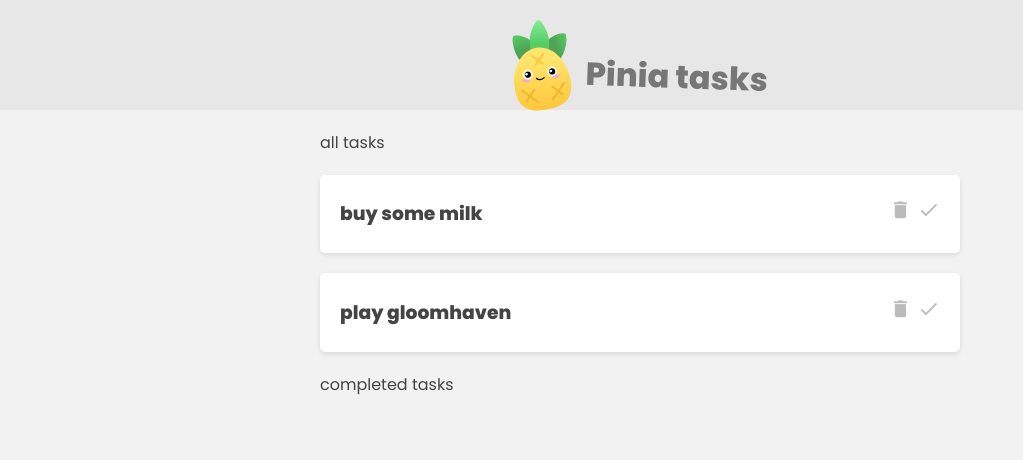
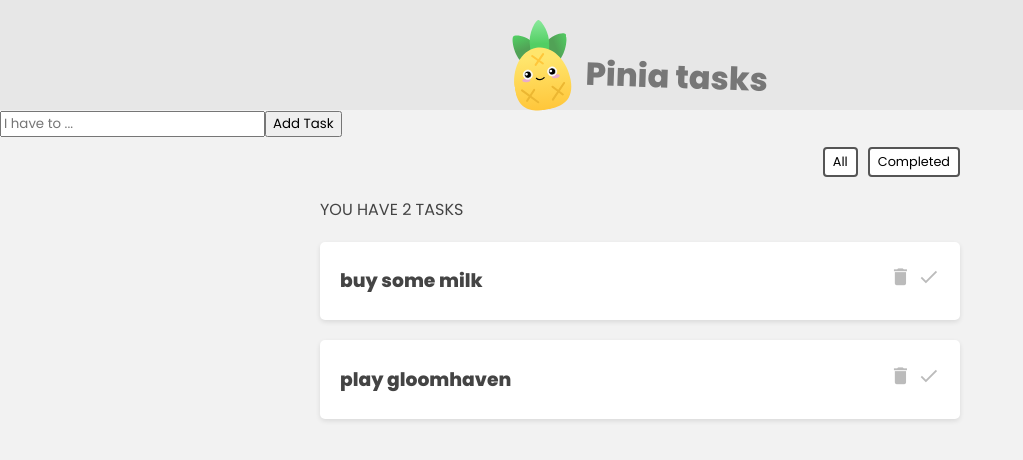
Before and after one commit to NorelhoudaB/PINIA, a Vue app in the folder pinia-tutu/: page / in a window 1280 px wide. Shown: the top 460 px of the page, without its empty margins (0-1023 px from the left). Built offline with nearby package versions, Linux system fonts and the light colour scheme.

Commit message:
Actions((6))

```diff
--- a/pinia-tutu/src/App.vue
+++ b/pinia-tutu/src/App.vue
@@ -1,21 +1,33 @@
 <template>
   <main>
-
+    <!-- Header -->
     <header>
       <img src="./assets/Pinialogo.svg" class="logo" alt="Pinia logo">
       <h1>Pinia tasks </h1>
     </header>
+<!-- Task form -->
+<div class="new-task-form">
 
+  <TaskForm />
+</div>
 
-<div class="task-list">
-<p>all tasks</p>
+<!-- Filter buttons -->
+<nav class="filter">
+
+    <button @click="filter = 'all'" >All</button>
+    <button @click="filter = 'completed'">Completed</button>
+
+</nav>
+<!-- Task list -->
+<div class="task-list" v-if="filter === 'all'">
+<p>YOU HAVE {{ TaskStore.totalcount }} TASKS</p>
     <div v-for="task in TaskStore.tasks" :key="task.id" class="task-item">
       <TaskDetails :task="task" />
     </div>
 
 </div>
-<div class="task-list">
-<p>completed tasks</p>
+<div class="task-list" v-if="filter === 'completed'">
+<p>YOU HAVE {{ TaskStore.completedcount }} TASK DONE </p>
     <div v-for="task in TaskStore.completed" :key="task.id" class="task-item">
       <TaskDetails :task="task" />
     </div>
@@ -27,18 +39,21 @@
 
 <script>
 import TaskDetails from '@/components/TaskDetails.vue'
-
+import {ref }from 'vue';
 import { useTaskStore } from '@/stores/TaskStore'
+import TaskForm from './components/TaskForm.vue';
 export default {
 components: {
-    TaskDetails
+    TaskDetails,
+    TaskForm
 },
 setup(){
 
   const TaskStore = useTaskStore()
-
+  const filter = ref('all')
   return {
-    TaskStore
+    TaskStore,
+    filter
   }
 }
 }
--- a/pinia-tutu/src/assets/main.css
+++ b/pinia-tutu/src/assets/main.css
@@ -58,3 +58,19 @@ display:inline-block
   cursor: pointer;
 
 }
+.filter  {
+width: 640px;
+margin: 10px auto;
+text-align: right;
+}
+.filter button {
+  display:inline-block;
+  margin-left: 10px;
+  background: #fff;
+  border: 2px solid #555;
+  border-radius:4px;
+  padding: 4px 8px;
+  cursor:pointer;
+  font-size:0.8em;
+
+}
--- /dev/null
+++ b/pinia-tutu/src/components/TaskForm.vue
@@ -0,0 +1,33 @@
+<template>
+  <form @submit.prevent="handleSubmit">
+<input v-model="newTask" type="text" placeholder="I have to ..." required>
+<button type="submit">Add Task</button>
+
+  </form>
+</template>
+
+<script>
+import { useTaskStore } from '@/stores/TaskStore';
+import { ref } from 'vue';
+export default {
+    setup() {
+        const taskStore = useTaskStore()
+
+const newTask = ref('')
+
+const handleSubmit= () => {
+  if (newTask.value.length > 0) {
+    taskStore.addTask({
+        title: newTask.value,
+        completed: false,
+        id:Math.floor(Math.random() * 10000)
+    })
+    newTask.value = ''
+  }
+}
+  return {
+    newTask,
+    handleSubmit
+  }
+}}
+</script>
--- a/pinia-tutu/src/stores/TaskStore.js
+++ b/pinia-tutu/src/stores/TaskStore.js
@@ -5,12 +5,26 @@ export const useTaskStore = defineStore("TaskStore", {
         tasks:[
 
             { id: 1, title: "buy some milk", Completed: false },
-            { id: 2, title: "play gloomhaven", Completed : false },
+            { id: 2, title: "play gloomhaven", Completed : true },
         ]
     }),
     getters:{
       completed() {
         return this.tasks.filter(t => t.Completed)
-    }}
+    },
+    completedcount() {
+        return this.tasks.reduce((p, c) => {
+            return c.Completed ? p + 1 : p
+        }, 0)
+    },
+    totalcount:(state) => {
+    return state.tasks.length
+    }
+
+
+    },    actions: {
+        addTask(task) {
+            this.tasks.push(task)
+    }
 }
-)
+});
```
